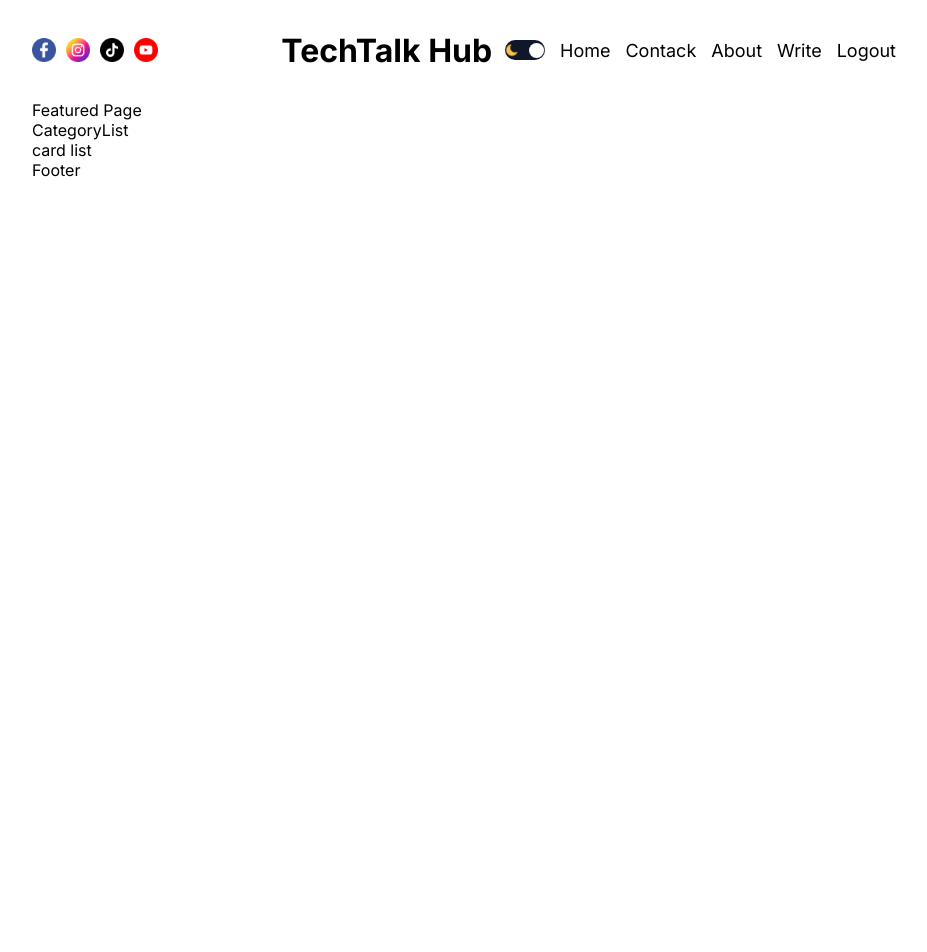
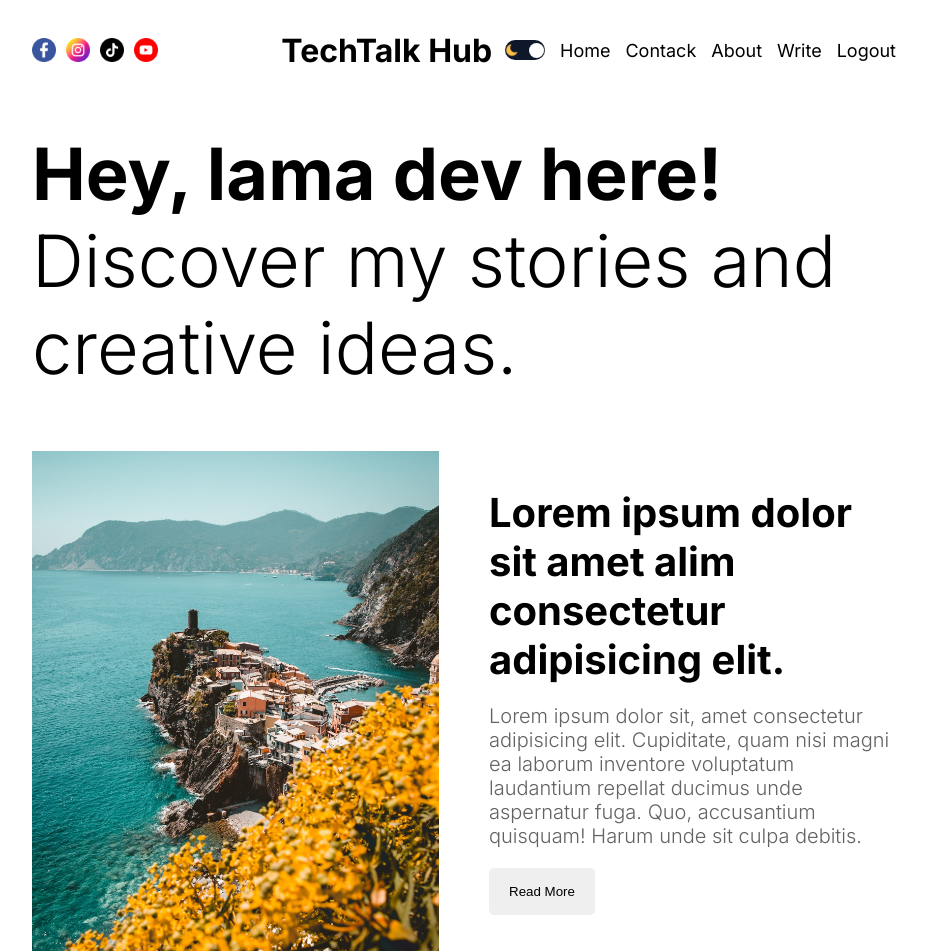
Before and after one commit to mrnayem2026/tech-talk-hub, a Next.js app: page / in a window 1280 px wide. Shown: the top 952 px of the page, without its empty margins (176-1103 px from the left). Before the commit the page ends 800 px from the top, so only its background shows below. Built offline with nearby package versions, Linux system fonts and the light colour scheme.

Commit message:
Featured section added

```diff
--- a/src/components/featured/Featured.jsx
+++ b/src/components/featured/Featured.jsx
@@ -1,9 +1,30 @@
-import styles from './featured.module.css'
+import React from "react";
+import styles from "./featured.module.css";
+import Image from "next/image";
 
 const Featured = () => {
   return (
-    <div>Featured Page</div>
-  )
-}
+    <div className={styles.container}>
+      <h1 className={styles.title}>
+        <b>Hey, lama dev here!</b> Discover my stories and creative ideas.
+      </h1>
+      <div className={styles.post}>
+        <div className={styles.imgContainer}>
+          <Image src="/p1.jpeg" alt="" fill className={styles.image} />
+        </div>
+        <div className={styles.textContainer}>
+          <h1 className={styles.postTitle}>Lorem ipsum dolor sit amet alim consectetur adipisicing elit.</h1>
+          <p className={styles.postDesc}>
+            Lorem ipsum dolor sit, amet consectetur adipisicing elit.
+            Cupiditate, quam nisi magni ea laborum inventore voluptatum
+            laudantium repellat ducimus unde aspernatur fuga. Quo, accusantium
+            quisquam! Harum unde sit culpa debitis.
+          </p>
+          <button className={styles.button}>Read More</button>
+        </div>
+      </div>
+    </div>
+  );
+};
 
-export default Featured
+export default Featured;
--- a/src/components/featured/featured.module.css
+++ b/src/components/featured/featured.module.css
@@ -0,0 +1,77 @@
+.container {
+  margin-top: 30px;
+}
+
+.title {
+  font-size: 96px;
+  font-weight: 300;
+}
+
+.post {
+  margin-top: 60px;
+  display: flex;
+  align-items: center;
+  gap: 50px;
+}
+
+.imgContainer {
+  flex: 1;
+  height: 500px;
+  position: relative;
+}
+
+.image {
+  object-fit: cover;
+}
+
+.textContainer {
+  flex: 1;
+  display: flex;
+  flex-direction: column;
+  gap: 20px;
+}
+
+.postTitle {
+  font-size: 40px;
+}
+
+.postDesc {
+  font-size: 20px;
+  font-weight: 300;
+  color: var(--softTextColor);
+}
+
+.button {
+  padding: 16px 20px;
+  border: none;
+  border-radius: 5px;
+  width: max-content;
+}
+
+@media screen and (max-width: 1280px) {
+  .title {
+    font-size: 72px;
+  }
+}
+
+@media screen and (max-width: 1024px) {
+  .title {
+    font-size: 64px;
+  }
+
+  .imgContainer {
+    display: none;
+  }
+}
+
+@media screen and (max-width: 768px) {
+  .title {
+    font-size: 48px;
+  }
+}
+
+@media screen and (max-width: 640px) {
+  .title {
+    font-size: 36px;
+  }
+}
```
